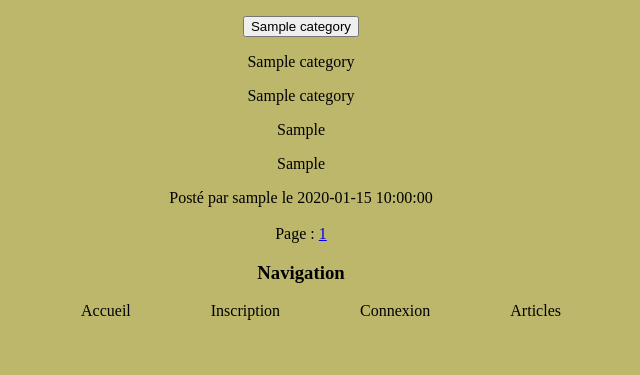
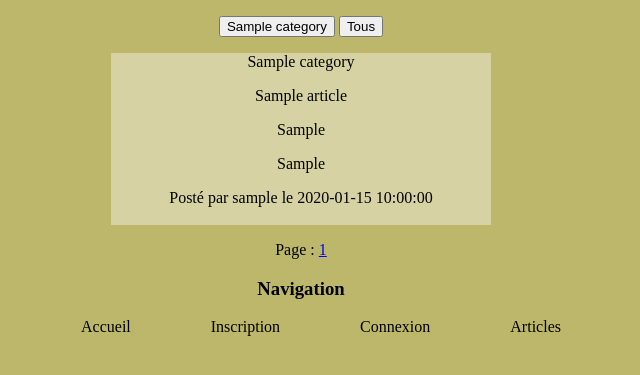
Before and after one commit to damien-verschaere/blog, a PHP site: page /views/articles.php in a window 1280 px wide. Shown: the part 98-473 px from the top of the page, without its empty margins (339-979 px from the left). Run offline with PHP 8.4, Linux system fonts and the light colour scheme; tables that the repository leaves empty or names only in its code hold one stand-in row (values such as "Sample post").

Commit message:
Ajout du bouton submit 'ALL' parmettant d'afficher tous les articles sur la page articles

```diff
--- a/assets/css/style.css
+++ b/assets/css/style.css
@@ -50,3 +50,21 @@ body{
     margin-left: 15%;
 
 }
+/*------------Style css de la page articles---------------*/
+
+.href_articles {
+    text-decoration: none;
+    color: black;
+}
+.presentation_articles {
+    margin: auto;
+    width: 30%;
+    background: rgba(255, 255, 255, 0.377);
+}
+
+.presentation_articles:hover {
+    transition: .2s ease-out;
+    width: 32%;
+    background: rgba(255, 255, 255, 0.404);
+    box-shadow: 7px 7px 3px 1px rgba(0, 0, 0, 0.281);
+}
--- a/functions/function.php
+++ b/functions/function.php
@@ -12,7 +12,7 @@
             $login = htmlspecialchars ( $_POST['login'] );
             $email = htmlspecialchars ( $_POST['email'] );
             $password = htmlspecialchars( $_POST['password'] );
-            $password2=$_POST['password2'];
+            $password2 = $_POST['password2'];
             $droit = 1;
             if ( empty($login)) {
             return $message='champ login vide';
@@ -32,8 +32,8 @@
                 echo "<p> Le LOGIN existe deja .</p> ";
             }
             else {
-                $cryptage=password_hash($password,PASSWORD_DEFAULT);
-                $requete=mysqli_query(connexion_BDD(),"INSERT INTO utilisateurs (`id`,`login`,`password`,`email`,`id_droits`) VALUES (NULL,'$login','$cryptage','$email','$droit')");
+                $cryptage = password_hash($password,PASSWORD_DEFAULT);
+                $requete = mysqli_query(connexion_BDD(),"INSERT INTO utilisateurs (`id`,`login`,`password`,`email`,`id_droits`) VALUES (NULL,'$login','$cryptage','$email','$droit')");
                 header('location:' . 'connexion.php');
             }
         }
@@ -53,11 +53,13 @@
         }
 
     }
-      /*----------------------------PAGE CREER-ARTICLE------------------------------- */
+      /*----------------------------PAGE CREER ARTICLE------------------------------- */
+
+
 
 function affiche_categorie(){
-     $requete=mysqli_query(connexion_BDD(),"SELECT * FROM categories");
-     $result=mysqli_fetch_all($requete,MYSQLI_ASSOC);
+     $requete = mysqli_query(connexion_BDD(),"SELECT * FROM categories");
+     $result = mysqli_fetch_all($requete,MYSQLI_ASSOC);
      foreach ($result as $key ) {
          echo "<option value=".$key['id'].">".$key['nom']."</option>";
      }
@@ -65,14 +67,15 @@ function affiche_categorie(){
  }
  function creer_article(){
      if (isset($_POST['creer'])) {
-         $categorie=$_POST['categorie'];
-         $titre=$_POST['titre'];
-         $description=addslashes( $_POST['description']);
-         $article=$_POST['article'];
+         $categorie = $_POST['categorie'];
+         $titre = $_POST['titre'];
+         $description = addslashes( $_POST['description']);
+         $article = $_POST['article'];
 
          if (!empty($titre || $description || $article)) {
           $requete= mysqli_query(connexion_BDD(),"INSERT INTO articles(id, titre, introduction, article, id_utilisateur, id_categorie, date) VALUES ( NULL,'$titre','$description','$article','$_SESSION[id]','$categorie',NOW() )");
              var_dump($_POST['creer']);
+
          }
      }
  }
@@ -124,6 +127,7 @@ function affiche_categorie(){
 
     function affiche_all_articles(){
 
+
         //On selectionne la totalité des infos des catégories afin des les afficher dans nos inputs
         $requete_categories = mysqli_query(connexion_BDD(),"SELECT * FROM categories");
 
@@ -131,26 +135,30 @@ function affiche_categorie(){
         $result_categories = mysqli_fetch_all($requete_categories, MYSQLI_ASSOC);
 
             //Puis on boucle de l'index du résultat de notre requête afin de créer le nombre d'input équivalent au nombre de catégorie
-            $i = 0;
-            while(isset($result_categories[$i])){
+            $p = 0;
+            while(isset($result_categories[$p])){
             ?>
-                <button type="submit" name="categories" value="<?= $result_categories[$i]['id']?>"><?= $result_categories[$i]['nom']?></button>
+                <button type="submit" name="categories" value="<?= $result_categories[$p]['id']?>"><?= $result_categories[$p]['nom']?></button>
             <?php
-                $i++;
+                $p++;
             }
+            ?>
+            <form method="post" action="">
+                <input type="submit" name="all" value="Tous">
+            </form>
+            <?php
         //Si une catégorie est définie
         if (isset($_GET['categories'])){
 
                 //Alors on récupere la valeur de l'url et on l'assimile à notre variable 'id de categorie'
-                $id = $_GET['categories'];
-
+                $id_categories_get = $_GET['categories'];
                 //Afin de préparer la pagination, on choisit un nombre d'article à afficher sur notre page
                 $nombre_articles_categories = 5;
 
                 //On compte le nombre total d'articles ou '$id' correspond à l'id de catégorie connu en base de donnée
                 //Afin de n'afficher que le nombre de page pour les articles concernés
                 //Sans sa la pagination sera faite pour des articles dont la catégorie ne correspond pas et cela créera des pages vides
-                $count_total_articles_categories = mysqli_query(connexion_BDD(),"SELECT COUNT(*) AS nombre_articles_cat FROM articles WHERE id_categorie = '$id'");
+                $count_total_articles_categories = mysqli_query(connexion_BDD(),"SELECT COUNT(*) AS nombre_articles_cat FROM articles WHERE id_categorie = '$id_categories_get'");
 
                 //On récupere le nombre total d'articles correspondant à la catégorie
                 $nombre_categories = mysqli_fetch_array($count_total_articles_categories,MYSQLI_ASSOC);
@@ -162,6 +170,7 @@ function affiche_categorie(){
             <?php
                 //Si une page est définie
                 if (isset($_GET['page'])){
+
                     //On récupere le numéro de page inscrit dans l'adresse
                     $page = $_GET['page'];
                 //Si elle n'existe pas alors c'est la premiére fois qu'on charge la page donc on affiche la 1ere
@@ -173,23 +182,34 @@ function affiche_categorie(){
                 //$page2 - 1 = 1 / 1 * 5 = 5 alors on commence l'affichage à partir de l'article 5
                 $premier_affichage_categories = ($page -1) * $nombre_articles_categories;
                 //Puis on réalise une requête qui récuperera tout des tables articles user et categorie classé par date DESC et ayant pour limites de select les articles à afficher réclamer auparavant
-                $affichage_articles_categories = mysqli_query(connexion_BDD(), "SELECT * FROM `articles` INNER JOIN utilisateurs ON articles.id_utilisateur=utilisateurs.id INNER JOIN `categories` ON articles.id_categorie=categories.id WHERE `id_categorie` = '$id' ORDER BY `date` DESC LIMIT $premier_affichage_categories, $nombre_articles_categories ");
+                $affichage_articles_categories = mysqli_query(connexion_BDD(), "SELECT a.id as id_articles, a.titre, a.introduction, a.article, a.date, u.id as id_utilisateur, u.login, c.id as id_categorie, c.nom FROM articles as a INNER JOIN utilisateurs as u ON id_utilisateur=u.id INNER JOIN categories as c ON id_categorie = c.id WHERE `id_categorie` = '$id_categories_get' ORDER BY `date` DESC LIMIT $premier_affichage_categories, $nombre_articles_categories ");
+
+                //Puis on boucle sur le résultat de la requete afin d'afficher les articles comme souhaité
                 while($result_affiche_articles_categories = mysqli_fetch_array($affichage_articles_categories, MYSQLI_ASSOC)){
+
             ?>
+            <form method="get" action="">
+                <a class="href_articles" href="../views/article.php?article=<?=$result_affiche_articles_categories['id_articles']?>">
                     <article class="presentation_articles">
                         <p class="categorie_affiche_articles"><?= $result_affiche_articles_categories['nom'] ?></p>
                         <p class="titre_affiche_articles"><?= $result_affiche_articles_categories['titre'] ?></p>
                         <p class="introdruction_affiche-articles"><?= $result_affiche_articles_categories['introduction'] ?></p>
                         <p class="affiche_articles"><?= $result_affiche_articles_categories['article'] ?></p>
                         <p class="user_affiche_articles"> Posté par <?= $result_affiche_articles_categories['login'] ?> le <?= $result_affiche_articles_categories['date'] ?>
+                        <input type="hidden" name="ID" class="ID" value="<?= $result_affiche_articles_categories['id_articles'] ?> ">
                     </article>
+                </a>
+            </form>
+
             <?php
-                }echo "Page : ";
-                $i = 0;
-                for ($i = 1 ; $i <= $nombre_pages; $i++){
-                    echo '<a href="articles.php?categories='.$id.'&page=' . $i . '">' . $i . '</a> ';
+                //Puis on boucle sur le nombre de page afin d'écrire les href à toutes les pages
                 }
-        } else {
+                echo "Page : ";
+                $t = 0;
+                for ($t = 1 ; $t <= $nombre_pages; $t++){
+                    echo '<a href="articles.php?categories='.$id_categories_get.'&page=' . $t . '">' . $t . '</a> ';
+                }
+        } elseif(!isset($_GET['categories']) || isset($_POST['all'])) {
 
             //On définit le nombre d'articles qu'il y aura par pages
             $nombre_articles_page = 5;
@@ -200,8 +220,6 @@ function affiche_categorie(){
             // On déclare que le nombre de page sera le résultat de la division du 'nombre d'articles' par le 'nombre d'articles par page'
             // Grace à la fonction ceil on arrondie à l'entier supérieur ce qui nous permet de créer une nouvelle page même si elle ne contient qu'un article
             $nombre_pages = ceil($nombre['nombre_articles'] / $nombre_articles_page);
-
-
 
             //Des que l'utilisateur choisit une page
             if (isset($_GET['start'])){
@@ -214,17 +232,26 @@ function affiche_categorie(){
 
             $premier_affichage = ($page - 1 ) * $nombre_articles_page;
             //Puis on réalise une requête qui récupere tout dans le table 'articles' et 'utilisateurs' ainsi que 'categories' classé par date récente
-            $affiche_articles = mysqli_query(connexion_BDD(), "SELECT * FROM articles INNER JOIN utilisateurs ON articles.id_utilisateur=utilisateurs.id INNER JOIN categories ON articles.id_categorie = categories.id ORDER BY `date` DESC LIMIT $premier_affichage,$nombre_articles_page");
+            $affiche_articles = mysqli_query(connexion_BDD(), "SELECT a.id as id_articles, a.titre, a.introduction, a.article, a.date, u.id as id_utilisateur, u.login, c.id as id_categorie, c.nom FROM articles as a INNER JOIN utilisateurs as u ON id_utilisateur=u.id INNER JOIN categories as c ON id_categorie = c.id ORDER BY `date` DESC LIMIT $premier_affichage,$nombre_articles_page");
 
+                //Puis on boucle sur le résultat afin d'afficher tous les élément voulu de l'article en base de données
                 while($result_affiche_articles = mysqli_fetch_array($affiche_articles, MYSQLI_ASSOC)){
+
     ?>
+    <form method="get" action="">
+        <a class="href_articles" href="../views/article.php?article=<?=$result_affiche_articles['id_articles']?>">
+            <article class="presentation_articles">
                 <p class="categorie_affiche_articles"><?= $result_affiche_articles['nom'] ?></p>
                 <p class="titre_affiche_articles"><?= $result_affiche_articles['titre'] ?></p>
                 <p class="introdruction_affiche-articles"><?= $result_affiche_articles['introduction'] ?></p>
                 <p class="affiche_articles"><?= $result_affiche_articles['article'] ?></p>
                 <p class="user_affiche_articles"> Posté par <?= $result_affiche_articles['login'] ?> le <?= $result_affiche_articles['date'] ?><br><br>
+                <input type="hidden" id="ID" name="ID" value="<?php echo $result_affiche_articles['id_articles']?>">
+            </article>
+        </a>
+    </form>
+    <?php
 
-    <?php
                 }
              //Puis on boucle sur le nombre de page afin d'écrire les href à toutes les pages
             echo "Page : ";
```
Also changed, not shown: views/article.php (+14 -0 lines). Lines whose indentation alone changed are shown as unchanged.
